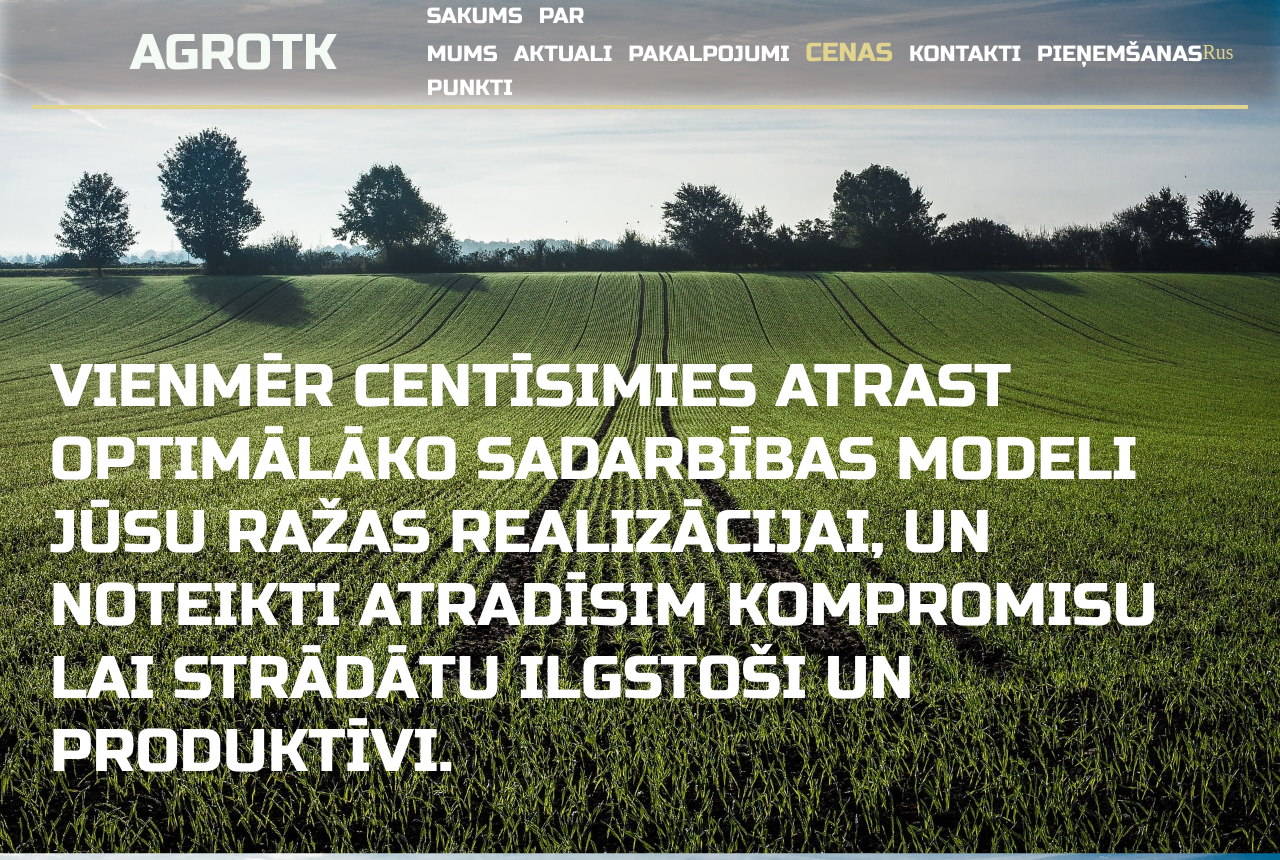
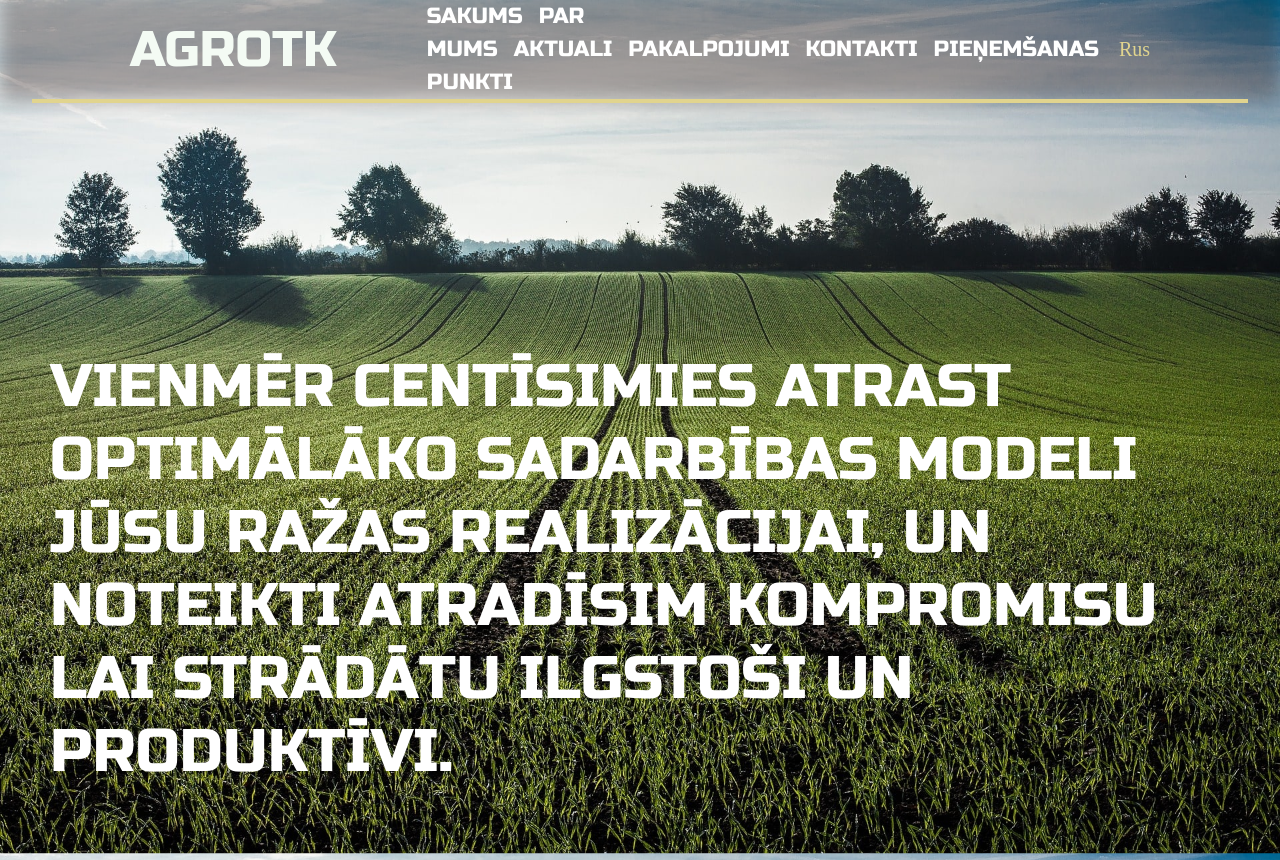
Before and after one commit to tr1pless/atk, a React (Vite) app: page /prices in a window 1280 px wide. Shown: the top 860 px of the page. Built offline with nearby package versions, Linux system fonts and the light colour scheme; a web font is replaced by a local one.

Commit message:
few corrections

```diff
--- a/src/Components/Contacts/Form/form.module.css
+++ b/src/Components/Contacts/Form/form.module.css
@@ -35,10 +35,17 @@ textarea {
   position: relative;
   background: none;
   border: 0;
-  border-bottom: 2px solid rgba(239, 235, 235, 0.48);
+  border-bottom: 3px solid rgba(239, 235, 235, 0.2);
   height: max-content;
   padding: 3px 0;
   outline: none;
+  transition: all 0.5s;
+}
+input:focus,
+textarea:focus,
+.submitButton:hover {
+  outline: none;
+  border-bottom: 3px solid #e1d48e;
 }
 
 input::placeholder,
@@ -54,13 +61,19 @@ textarea::placeholder,
 }
 
 .submitButton {
+  transition: all 0.5s;
   background: none;
   display: flex;
   align-items: center;
   margin: 100px auto 100px 200px;
   border: none;
-  border-bottom: 2px solid rgba(239, 235, 235, 0.48);
+  border-bottom: 3px solid rgba(239, 235, 235, 0.2);
 }
 
 .formButtonSvg {
+  transition: 0.5s;
 }
+
+.submitButton:hover .formButtonSvg {
+  transform: scale(1.3);
+}
--- a/src/Components/Navigation/DesktopNav.tsx
+++ b/src/Components/Navigation/DesktopNav.tsx
@@ -60,16 +60,16 @@ export const DesktopNav = () => {
           >
             {currentLangData[1].nav[4]}
           </NavLink>
-          <NavLink
-            to='/prices'
-            className={({ isActive }) =>
-              isActive
-                ? `${s.activeLink} ${s.link} ${g.yellow}`
-                : `${s.link} ${g.white}`
-            }
-          >
-            {currentLangData[1].nav[5]}
-          </NavLink>
+          {/* <NavLink */}
+          {/* to='/prices' */}
+          {/* className={({ isActive }) => */}
+          {/* isActive */}
+          {/* ? `${s.activeLink} ${s.link} ${g.yellow}` */}
+          {/* : `${s.link} ${g.white}` */}
+          {/* } */}
+          {/* > */}
+          {/* {currentLangData[1].nav[5]} */}
+          {/* </NavLink> */}
           <NavLink
             to='/contacts'
             className={({ isActive }) =>
--- a/src/Components/Navigation/Navigation.tsx
+++ b/src/Components/Navigation/Navigation.tsx
@@ -7,6 +7,7 @@ import { About } from '../About/About'
 import { Services } from '../Services/Services'
 import { Contacts } from '../Contacts/Contacts'
 import { Pp } from '../Pp/Pp'
+import { PriceList } from '../PriceList/PriceList'
 
 export const Navigation = () => {
   const [mobile, setMobile] = useState(false)
@@ -18,7 +19,7 @@ export const Navigation = () => {
         <Route path='/main' element={<MainPage />} />
         <Route path='/about' element={<About />} />
         <Route path='/services' element={<Services />} />
-        {/* <Route path='/pricelist' element={<Pricelist />} /> */}
+        {/* <Route path='/prices' element={<PriceList />} /> */}
         <Route path='/contacts' element={<Contacts />} />
         <Route path='*' element={<MainPage />} />
         <Route path='/pp' element={<Pp />} />
--- a/src/Components/Navigation/desknav.module.css
+++ b/src/Components/Navigation/desknav.module.css
@@ -22,7 +22,7 @@
 }
 
 .linksList {
-  margin: 0;
+  margin: 0 0 0 auto;
 }
 
 .line {
--- a/src/Components/Pp/Pp.tsx
+++ b/src/Components/Pp/Pp.tsx
@@ -31,7 +31,7 @@ export const Pp = () => {
                 <h3 className={`${g.yellow} ${s.h3Title}`}>{ppData.phone1}</h3>
                 <h3 className={`${g.yellow} ${s.h3Title}`}>{ppData.phone2}</h3>
               </div>
-              <div>
+              <div className={s.mapWrp}>
                 <iframe
                   className={s.gMap}
                   src='https://www.google.com/maps/embed?pb=!1m13!1m8!1m3!1d70643.16177550518!2d23.354166!3d56.40574!3m2!1i1024!2i768!4f13.1!3m2!1m1!2zNTbCsDI0JzIwLjciTiAyM8KwMjEnMTUuMCJF!5e0!3m2!1sru!2sus!4v1700755326247!5m2!1sru!2sus'
--- a/src/Components/Pp/pp.module.css
+++ b/src/Components/Pp/pp.module.css
@@ -29,8 +29,16 @@ h3 {
   width: 30vw;
   min-width: 400px;
   min-height: 300px;
+  background: #9fbb9b29;
+  border: 3px solid #e1d48e;
+  border-radius: 10px;
+  padding: 20px;
+  margin-top: 9px;
 }
 
 .ppContainer {
   background-image: url(../../assets/ppBg.jpg);
 }
+
+.mapWrp {
+}
--- /dev/null
+++ b/src/Components/PriceList/PriceList.tsx
@@ -0,0 +1,6 @@
+import s from './priceList.module.css'
+import g from '../global.module.css'
+
+export const PriceList = () => {
+  return <div className={`${g.background} ${s.priceListContainer}`}></div>
+}
--- /dev/null
+++ b/src/Components/PriceList/priceList.module.css
@@ -0,0 +1,2 @@
+.priceListContainer {
+}
--- a/src/lang/lang.json
+++ b/src/lang/lang.json
@@ -5,7 +5,6 @@
       "2": "PAR MUMS",
       "3": "AKTUALI",
       "4": "PAKALPOJUMI",
-      "5": "CENAS",
       "6": "KONTAKTI",
       "7": "Pieņemšanas punkti"
     },
```
